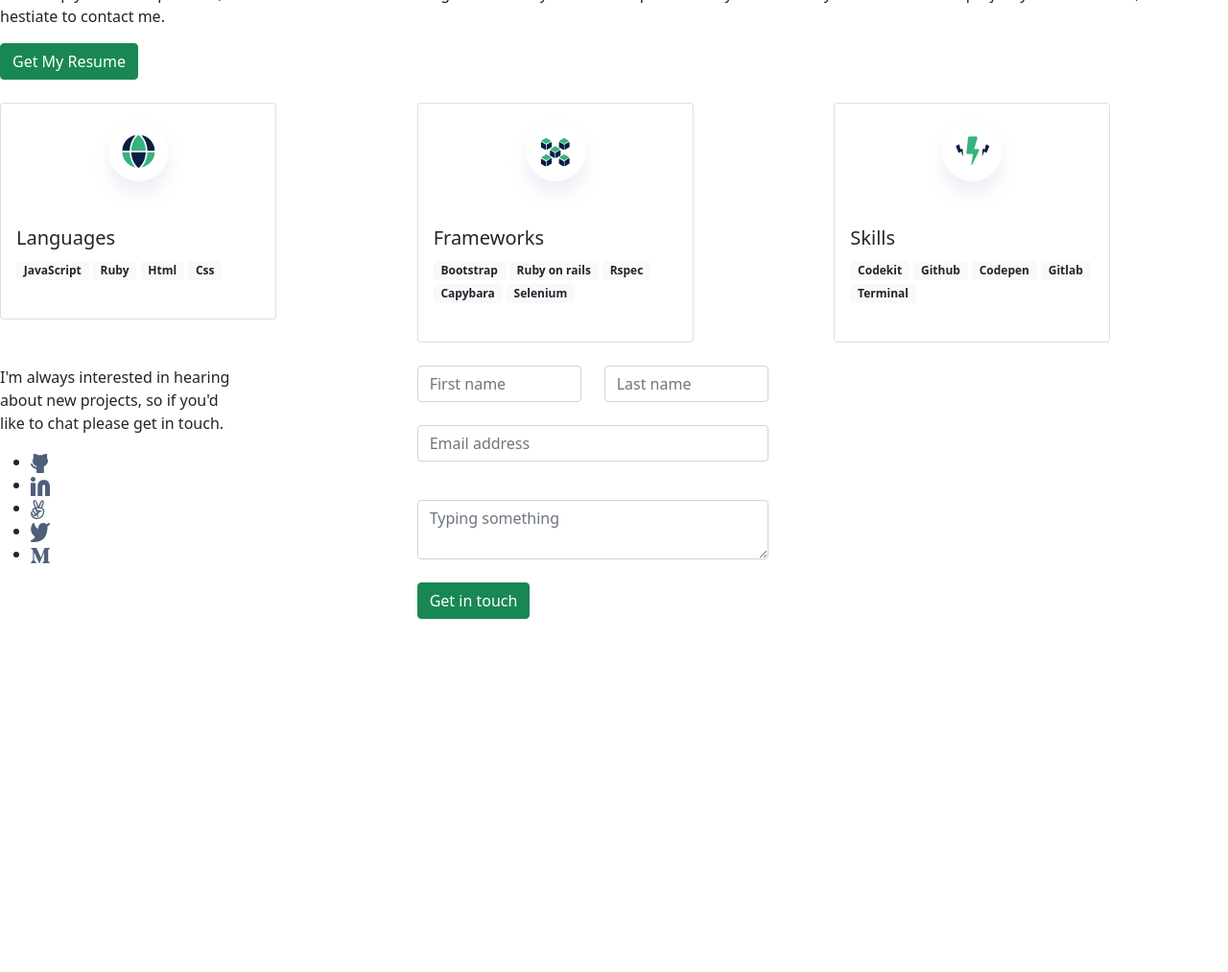
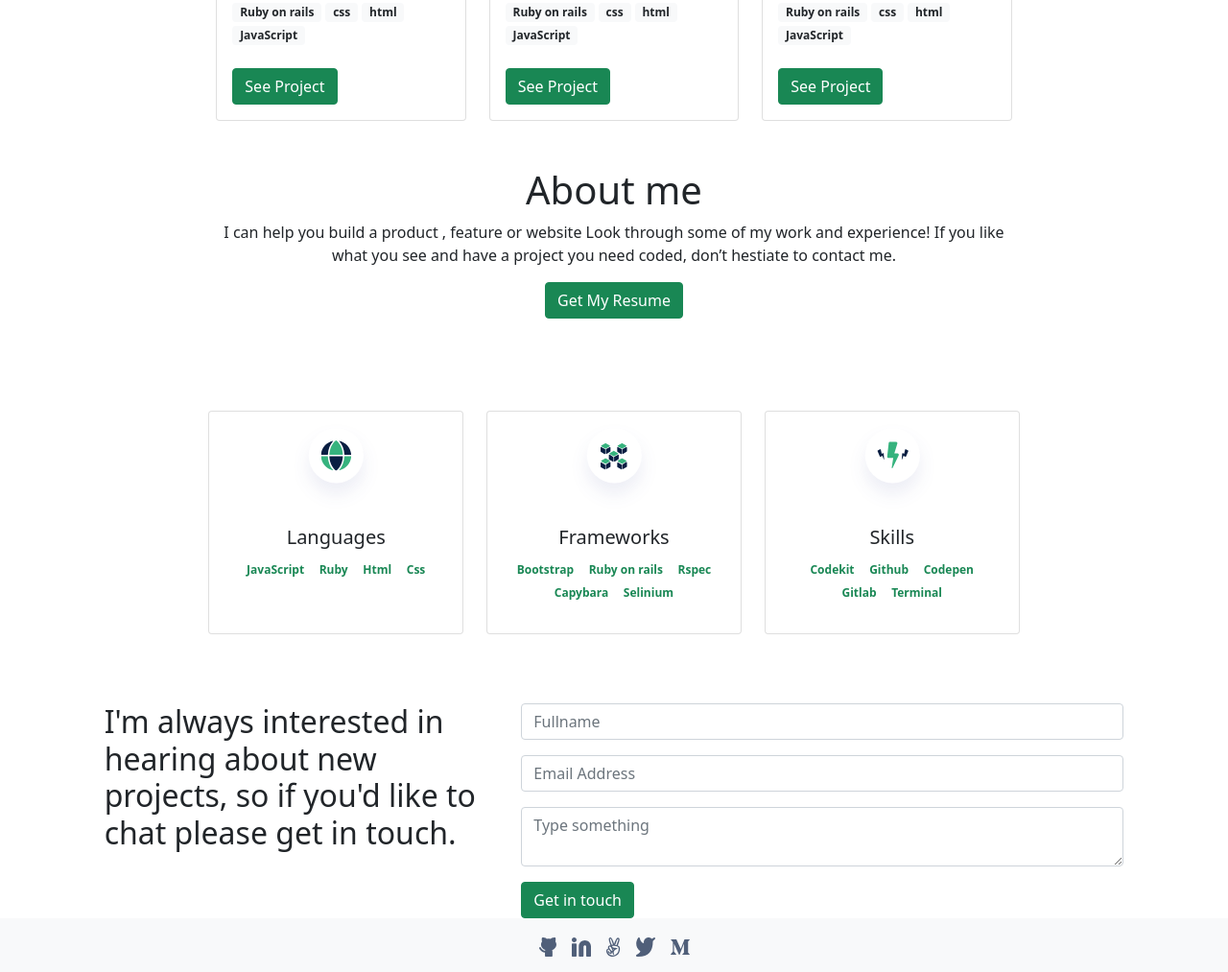
Before and after one commit to MdSaib/portfolioBootstrap, a website: page index.html in a window 1280 px wide. Shown: the part 1326-2339 px from the top of the page at 96% size. Before the commit the page ends 1971 px from the top, so only its background shows below. Drawn offline with nearby package versions, Linux system fonts and the light colour scheme.

Commit message:
Update index file for project

```diff
--- a/index.html
+++ b/index.html
@@ -1,70 +1,67 @@
 <!DOCTYPE html>
 <html lang="en">
 <head>
-  <title>Bootstrap Example</title>
   <meta charset="utf-8">
   <meta name="viewport" content="width=device-width, initial-scale=1">
+  <title>Bootstrap Example</title>
  <link href="https://cdn.jsdelivr.net/npm/bootstrap@5.1.3/dist/css/bootstrap.min.css" rel="stylesheet">
 <script src="https://cdn.jsdelivr.net/npm/bootstrap@5.1.3/dist/js/bootstrap.bundle.min.js"></script>
+<link href="style.css" rel="stylesheet"/>
 </head>
-<body>
-  <!--
- <div class="bg-primary"
-      style="background-image: url('contactFormBackgroundD.png'); height: 90vh">
-
-    <div class="container mt-3">
-      <p class="text-center">
-        If you have an application you are interested in<br> developing, a feature that
-        you need built or a project<br> that needs coding. I’d love to help with it
-      </p>
-
+<body class="bg-image" style="background-image: url(icon/Header-llustration-desktop@2x.png);height: 100vh; background-repeat: no-repeat;
+background-size: 80%; background-position: center;">
+<nav class="navbar navbar-expand-lg navbar-light bg-light">
+  <div class="container-fluid">
+    <button class="navbar-toggler" type="button" data-bs-toggle="collapse" data-bs-target="#navbarNavAltMarkup" aria-controls="navbarNavAltMarkup" aria-expanded="false" aria-label="Toggle navigation">
+      <span class="navbar-toggler-icon"></span>
+    </button>
+    <div class="collapse navbar-collapse d-flex justify-content-center" id="navbarNavAltMarkup">
+      <div class="navbar-nav">
+        <a class="nav-link active" aria-current="page" href="#">Portfolio</a>
+        <a class="nav-link" href="#">About</a>
+        <a class="nav-link" href="#">Contact</a>
       </div>
     </div>
+  </div>
+</nav>
 
--->
 
-<header>
-<ul class="nav justify-content-center">
-  <li class="nav-item">
-    <a class="nav-link active" aria-current="page" href="#">Portfolio</a>
-  </li>
-  <li class="nav-item">
-    <a class="nav-link" href="#">About</a>
-  </li>
-  <li class="nav-item">
-    <a class="nav-link" href="#">Contact</a>
-  </li>
-</ul>
-</header>
-
-<main>
-  <h1>Hey there. I’m Alex. <br>
+  <div class="container-fluid">
+    <div class="row d-flex mt-5">
+      <div class="col-sm-3"></div>
+      <div class="col-sm-6 mt-5">
+  <h1 class="text-center">Hey there. I’m Alex. <br>
     I’m a software developer</h1>
 
-    <p>
+    <p class="text-center">
       I can help you build a product , feature or website Look through some of my
        work and experience! If you like what you see and have a project you need coded,
       don’t hestiate to contact me.
     </p>
+      <ul class="d-flex list-unstyled justify-content-center">
+        <li><a href="#"><img class="github" src="icon/github.svg" alt="github" aria-hidden="true"></a></li>
+        <li class="custom_ml_1"><a href="#"><img class="linkedin" src="icon/linkedin.svg" alt="linkedin" aria-hidden="true"></a></li>
+        <li class="custom_ml_1"><a href="#"><img class="finger" src="icon/finger.svg" alt="finger" aria-hidden="true"></a></li>
+        <li class="custom_ml_1"><a href="#"><img class="twitter" src="icon/twitter.svg" alt="twitter" aria-hidden="true"></a></li>
+        <li class="custom_ml_1"><a href="#"><img class="medium" src="icon/medium.svg" alt="medium" aria-hidden="true"></a></li>
+      </ul>
+      <P class="d-flex justify-content-center mt-5">
+        <img src="image/arrow-button.png" alt="arrow-button">
+      </P>
+    </div>
+    <div class="col-sm-3">
+    </div>
+   </div>
 
 
-    <div>
-      <ul class="social-icon">
-        <li><a href="#"><img class="github" src="icon/github.svg" alt="github"></a></li>
-        <li><a href="#"><img class="linkedin" src="icon/linkedin.svg" alt="linkedin"></a></li>
-        <li><a href="#"><img class="finger" src="icon/finger.svg" alt="finger"></a></li>
-        <li><a href="#"><img class="twitter" src="icon/twitter.svg" alt="twitter"></a></li>
-        <li><a href="#"><img class="medium" src="icon/medium.svg" alt="medium"></a></li>
-      </ul>
-      </div>
 
       <!--Work section starts-->
-
-      <h1>My Recent Works</h1>
-
-
-      <div class="row row-cols-1 row-cols-md-3 g-4">
-        <div class="col">
+<div class="row custom_mt_5">
+  <div class="col-sm-2"></div>
+<div class="col-sm-8">
+      <h1 class="text-center">My Recent Works</h1>
+   <div class="row mt-5">
+        <div class="col-sm-4 d-flex justify-content-center mt-5">
           <div class="card" style="width: 18rem;">
             <img src="image/portfolio1.png" class="card-img-top" alt="...">
             <div class="card-body">
@@ -79,7 +76,7 @@
           </div>
         </div>
 
-        <div class="col">
+        <div class="col-sm-4 d-flex justify-content-center mt-5">
           <div class="card" style="width: 18rem;">
             <img src="image/portfolio1.png" class="card-img-top" alt="...">
             <div class="card-body">
@@ -94,7 +91,7 @@
           </div>
         </div>
 
-        <div class="col">
+        <div class="col-sm-4 d-flex justify-content-center mt-5">
           <div class="card" style="width: 18rem;">
             <img src="image/portfolio1.png" class="card-img-top" alt="...">
             <div class="card-body">
@@ -109,7 +106,7 @@
           </div>
         </div>
 
-        <div class="col">
+        <div class="col-sm-4 d-flex justify-content-center mt-5">
           <div class="card" style="width: 18rem;">
             <img src="image/portfolio1.png" class="card-img-top" alt="...">
             <div class="card-body">
@@ -124,7 +121,7 @@
           </div>
         </div>
 
-        <div class="col">
+        <div class="col-sm-4 d-flex justify-content-center mt-5">
           <div class="card" style="width: 18rem;">
             <img src="image/portfolio1.png" class="card-img-top" alt="...">
             <div class="card-body">
@@ -139,7 +136,7 @@
           </div>
         </div>
 
-        <div class="col">
+        <div class="col-sm-4 d-flex justify-content-center mt-5">
           <div class="card" style="width: 18rem;">
             <img src="image/portfolio1.png" class="card-img-top" alt="...">
             <div class="card-body">
@@ -154,104 +151,150 @@
           </div>
         </div>
       </div>
+    </div>
+    <div class="col-sm-2">
+    </div>
+    </div>
+  </div>
 
 <!--About me-->
-
-<h1>About me</h1>
-<p>
+<div class="row mt-5">
+  <div class="col-sm-2">
+  </div>
+   <div class="col-sm-8">
+    <h1 class="text-center">About me</h1>
+    <p class="text-center">
         I can help you build a product , feature or website Look through some of my work
         and experience! If you like what you see and have a project you need coded,
         don’t hestiate to contact me.
         </p>
 
-<button type="button" class="btn btn-success">Get My Resume</button>
-<br><br>
-<div class="row row-cols-1 row-cols-md-3 g-4">
-  <div class="col">
+        <div class="text-center">
+          <a href="#" class="btn btn-success">Get My Resume</a>
+      </div>
+
+<div class="row mt-5">
+  <div class="col-sm-4 d-flex justify-content-center mt-5">
     <div class="card" style="width: 18rem;">
       <img src="icon/illustration1.svg" class="card-img-top" alt="...">
       <div class="card-body">
-        <h5 class="card-title">Languages</h5>
-        <span class="badge bg-light text-dark">JavaScript</span>
-        <span class="badge bg-light text-dark">Ruby</span>
-        <span class="badge bg-light text-dark">Html</span>
-        <span class="badge bg-light text-dark">Css</span>
-        <br><br>
+        <h5 class="card-title text-center">Languages</h5>
+        <ul class="list-unstyled">
+          <li>
+             <ul class="d-flex list-unstyled justify-content-center">
+        <li><span class="badge bg-white text-success">JavaScript</span></li>
+        <li class="custom_ml_1"><span class="badge bg-white text-success">Ruby</span></li>
+        <li class="custom_ml_1"> <span class="badge bg-white text-success">Html</span></li>
+        <li class="custom_ml_1"><span class="badge bg-white text-success">Css</span></li>
+             </ul>
+          </li>
+        </ul>
       </div>
     </div>
   </div>
 
-  <div class="col">
+  <div class="col-sm-4 d-flex justify-content-center mt-5">
     <div class="card" style="width: 18rem;">
       <img src="icon/illustration2.svg" class="card-img-top" alt="...">
       <div class="card-body">
-        <h5 class="card-title">Frameworks</h5>
-        <span class="badge bg-light text-dark">Bootstrap</span>
-        <span class="badge bg-light text-dark">Ruby on rails</span>
-        <span class="badge bg-light text-dark">Rspec</span>
-        <span class="badge bg-light text-dark">Capybara</span>
-        <span class="badge bg-light text-dark">Selenium</span>
-        <br><br>
+        <h5 class="card-title text-center">Frameworks</h5>
+        <ul class="list-unstyled">
+          <li>
+             <ul class="d-flex list-unstyled justify-content-center">
+               <li><span class="badge bg-white text-success">Bootstrap</span></li>
+               <li class="custom_ml_1"><span class="badge bg-white text-success">Ruby on rails</span></li>
+               <li class="custom_ml_1"><span class="badge bg-white text-success">Rspec</span></li>
+             </ul>
+          </li>
+         <li>
+            <ul class="d-flex list-unstyled justify-content-center">
+              <li class="custom_ml_1"><span class="badge bg-white text-success">Capybara</span></li>
+              <li class="custom_ml_1"><span class="badge bg-white text-success">Selinium</span></li>
+           </ul>
+         </li>
+       </ul>
       </div>
     </div>
   </div>
 
-  <div class="col">
+  <div class="col-sm-4 d-flex justify-content-center mt-5">
     <div class="card" style="width: 18rem;">
       <img src="icon/illustration3.svg" class="card-img-top" alt="...">
       <div class="card-body">
-        <h5 class="card-title">Skills</h5>
-        <span class="badge bg-light text-dark">Codekit</span>
-        <span class="badge bg-light text-dark">Github</span>
-        <span class="badge bg-light text-dark">Codepen</span>
-        <span class="badge bg-light text-dark">Gitlab</span>
-        <span class="badge bg-light text-dark">Terminal</span>
-        <br><br>
+        <h5 class="card-title text-center">Skills</h5>
+        <ul class="list-unstyled">
+          <li>
+             <ul class="d-flex list-unstyled justify-content-center">
+                 <li><span class="badge bg-white text-success">Codekit</span></li>
+                 <li class="custom_ml_1"><span class="badge bg-white text-success">Github</span></li>
+                 <li class="custom_ml_1"><span class="badge bg-white text-success">Codepen</span></li>
+             </ul>
+           </li>
+           <li>
+                <ul class="d-flex list-unstyled justify-content-center">
+                  <li class="custom_ml_1"><span class="badge bg-white text-success">Gitlab</span></li>
+                  <li class="custom_ml_1"><span class="badge bg-white text-success">Terminal</span></li>
+                </ul>
+           </li>
+         </ul>
       </div>
     </div>
   </div>
-
+</div>
+</div>
+<div class="col-sm-2">
+</div>
+</div>
 <br><br><br>
   <!--form start here-->
-
-  <p>I'm always interested in hearing <br> about new projects, so if you'd <br> like to chat
-     please get in touch.</p>
-
-     <form action="https://formspree.io/f/mrgjeaba" method="post" style="height: 48px; width: 390px;" >
-
-        <div class="row">
-          <div class="col">
-            <input type="text" class="form-control" placeholder="First name" aria-label="First name">
+  <div class="col-sm-2">
   </div>
-          <div class="col">
-            <input type="text" class="form-control" placeholder="Last name" aria-label="Last name">
+  <div class="row contact-form">
+    <div class="col-sm-1"></div>
+    <div class="col-sm-4">
+      <h2 class="contact-form-text">I'm always interested in hearing about new projects, so if you'd like to chat please get in touch.</h2>
+    </div>
+    <div class="col-sm-6">
+      <form>
+        <div class="mb-3">
+          <input type="text" class="form-control" id="fullname" placeholder="Fullname">
+        </div>
+        <div class="mb-3">
+          <input type="email" class="form-control" id="exampleInputEmail1"  placeholder="Email Address">
+        </div>
+        <div class="mb-3">
+          <textarea  class="form-control" id="textarea" placeholder="Type something"></textarea>
+        </div>
+        <button type="submit" class="btn btn-success">Get in touch</button>
+      </form>
+    </div>
+    <div class="col-sm-1"></div>
+  </div>
+  <nav class="navbar navbar-expand-lg navbar-light bg-light">
+    <div class="container-fluid">
+      <button class="navbar-toggler" type="button" data-bs-toggle="collapse" data-bs-target="#navbarNavAltMarkup" aria-controls="navbarNavAltMarkup" aria-expanded="false" aria-label="Toggle navigation">
+        <span class="navbar-toggler-icon"></span>
+      </button>
+      <div class="collapse navbar-collapse d-flex justify-content-center" >
+        <div class="navbar-nav">
+          <a class="nav-link active" aria-current="page" href="#">
+            <img class="github" src="icon/github.svg" alt="github" aria-hidden="true">
+          </a>
+          <a class="nav-link active" aria-current="page" href="#">
+            <img class="linkedin" src="icon/linkedin.svg" alt="linkedin" aria-hidden="true">
+          </a>
+          <a class="nav-link active" aria-current="page" href="#">
+            <img class="finger" src="icon/finger.svg" alt="finger" aria-hidden="true">
+          </a>
+          <a class="nav-link active" aria-current="page" href="#">
+            <img class="twitter" src="icon/twitter.svg" alt="twitter" aria-hidden="true">
+          </a>
+          <a class="nav-link active" aria-current="page" href="#">
+            <img class="medium" src="icon/medium.svg" alt="medium" aria-hidden="true">
+          </a>
         </div>
       </div>
-
-        <div class="mb-3">
-        <label for="mail"></label>
-        <input type="email" class="form-control" id="mailD" name="mail" placeholder="Email address" required>
     </div>
-
-        <div>
-        <label for="message"></label>
-        <textarea name="user_msg" id="messageD" class="form-control" placeholder=
-        "Typing something" required></textarea>
-        </div>
-        <br>
-        <button type="submit" class="btn btn-success text-white">Get in touch</button>
-
-    </form>
-</main>
-
-<footer>
-    <ul class="social-icon">
-      <li><a href="#"><img class="github" src="icon/github.svg" alt="github"></a></li>
-      <li><a href="#"><img class="linkedin" src="icon/linkedin.svg" alt="linkedin"></a></li>
-      <li><a href="#"><img class="finger" src="icon/finger.svg" alt="finger"></a></li>
-      <li><a href="#"><img class="twitter" src="icon/twitter.svg" alt="twitter"></a></li>
-      <li><a href="#"><img class="medium" src="icon/medium.svg" alt="medium"></a></li>
-    </ul>
-</footer>
+    </nav>
 </body>
 </html>
```
Lines whose indentation alone changed are shown as unchanged.
